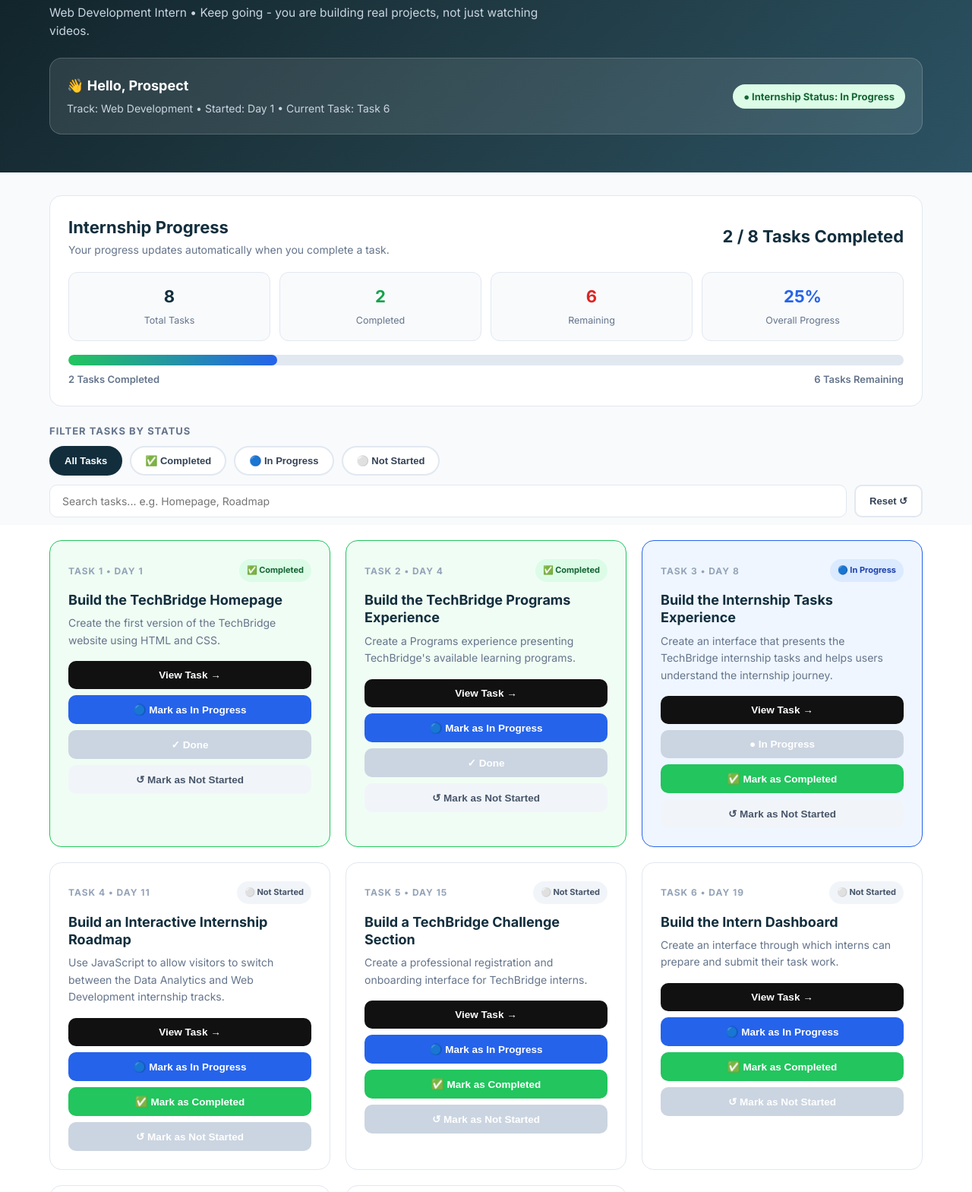
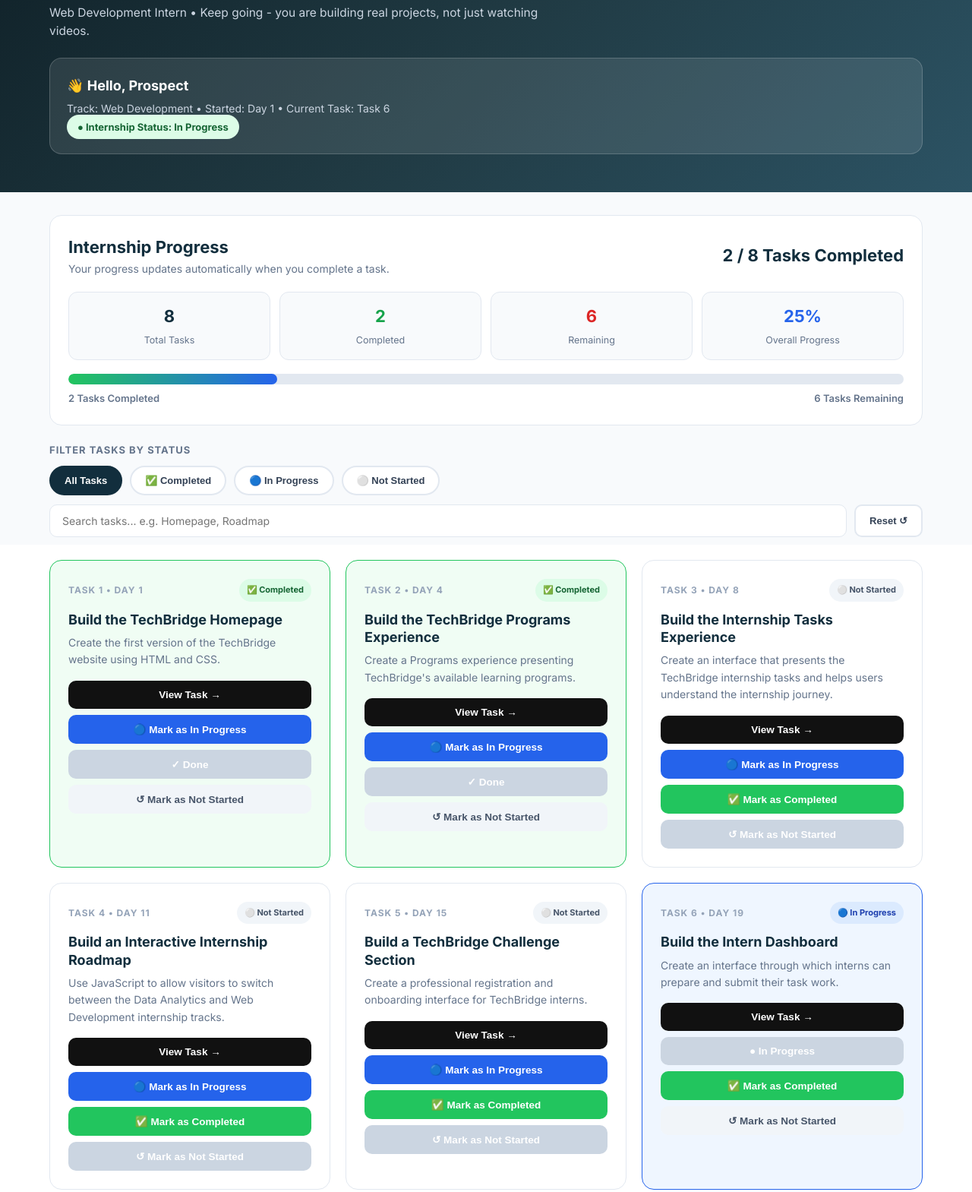
Before and after one commit to Prospect-Israel/techbridge-task-1, a plain HTML site: page dashboard.html in a window 1280 px wide. Shown: the part 223-1792 px from the top of the page at 76% size. Drawn offline with Linux system fonts and the light colour scheme.

```diff
--- a/dashboard.html
+++ b/dashboard.html
@@ -99,7 +99,7 @@
 <h1>Welcome back, <span>Prospect</span> 👋</h1>
 <p>Web Development Intern • Keep going - you are building real projects, not just watching videos.</p>
 <div class="welcome-card">
-<div><h3>👋 Hello, Prospect</h3><p>Track: Web Development • Started: Day 1 • Current Task: Task 6</p></div>
+<div><h3>👋 Hello, Prospect</h3><p id="currentTaskText">Track: Web Development • Started: Day 1 • Current Task: Task 6</p>
 <div><span class="status-pill">● Internship Status: In Progress</span></div>
 </div>
 </div></section>
@@ -182,10 +182,10 @@
 const tasks = [
 {id:1, title:"Build the TechBridge Homepage", day:1, desc:"Create the first version of the TechBridge website using HTML and CSS.", learn:"HTML structure, CSS layout, responsive design", deliverable:"index.html + style.css deployed online", status:"Completed"},
 {id:2, title:"Build the TechBridge Programs Experience", day:4, desc:"Create a Programs experience presenting TechBridge's available learning programs.", learn:"Cards, comparison layout, call-to-action design", deliverable:"programs.html with 2 track cards", status:"Completed"},
-{id:3, title:"Build the Internship Tasks Experience", day:8, desc:"Create an interface that presents the TechBridge internship tasks and helps users understand the internship journey.", learn:"Listing pages, clear information hierarchy", deliverable:"Tasks listing page", status:"In Progress"},
+{id:3, title:"Build the Internship Tasks Experience", day:8, desc:"Create an interface that presents the TechBridge internship tasks and helps users understand the internship journey.", learn:"Listing pages, clear information hierarchy", deliverable:"Tasks listing page", status:"Not Started"},
 {id:4, title:"Build an Interactive Internship Roadmap", day:11, desc:"Use JavaScript to allow visitors to switch between the Data Analytics and Web Development internship tracks.", learn:"JavaScript, DOM, buttons, dynamic rendering", deliverable:"roadmap.html with track switcher", status:"Not Started"},
 {id:5, title:"Build a TechBridge Challenge Section", day:15, desc:"Create a professional registration and onboarding interface for TechBridge interns.", learn:"Forms, validation, user onboarding", deliverable:"Registration form page", status:"Not Started"},
-{id:6, title:"Build the Intern Dashboard", day:19, desc:"Create an interface through which interns can prepare and submit their task work.", learn:"Forms, file upload UI, submission flow", deliverable:"Submission page with form", status:"Not Started"},
+{id:6, title:"Build the Intern Dashboard", day:19, desc:"Create an interface through which interns can prepare and submit their task work.", learn:"Forms, file upload UI, submission flow", deliverable:"Submission page with form", status:"In Progress"},
 {id:7, title:"Build the Task Submission System", day:22, desc:"Create a dashboard where an intern can view their profile, progress, tasks and submissions.", learn:"Dashboard, progress bars, filtering, modals", deliverable:"dashboard.html - this page!", status:"Not Started"},
 {id:8, title:"Build the Complete TechBridge Internship Platform", day:26, desc:"Combine the different components created during the internship into a complete TechBridge platform.", learn:"Combining pages, navigation, final polish", deliverable:"Complete linked platform", status:"Not Started"}
 ];
@@ -212,6 +212,10 @@ function updateProgress(){
   document.getElementById('progressFill').style.width = percent + "%";
   document.getElementById('progressLeft').textContent = completed + " Tasks Completed";
   document.getElementById('progressRight').textContent = remaining + " Tasks Remaining";
+  // Current Task updates automatically from the task that is In Progress
+  let current = tasks.find(t=>t.status==="In Progress") || tasks.find(t=>t.status==="Not Started");
+  let currentText = current ? "Task " + current.id : "All Done";
+  document.getElementById('currentTaskText').textContent = "Track: Web Development • Started: Day 1 • Current Task: " + currentText;
   if(percent===100){ showToast("🎉 Congratulations! You completed all 8 tasks!"); }
 }
 
```
